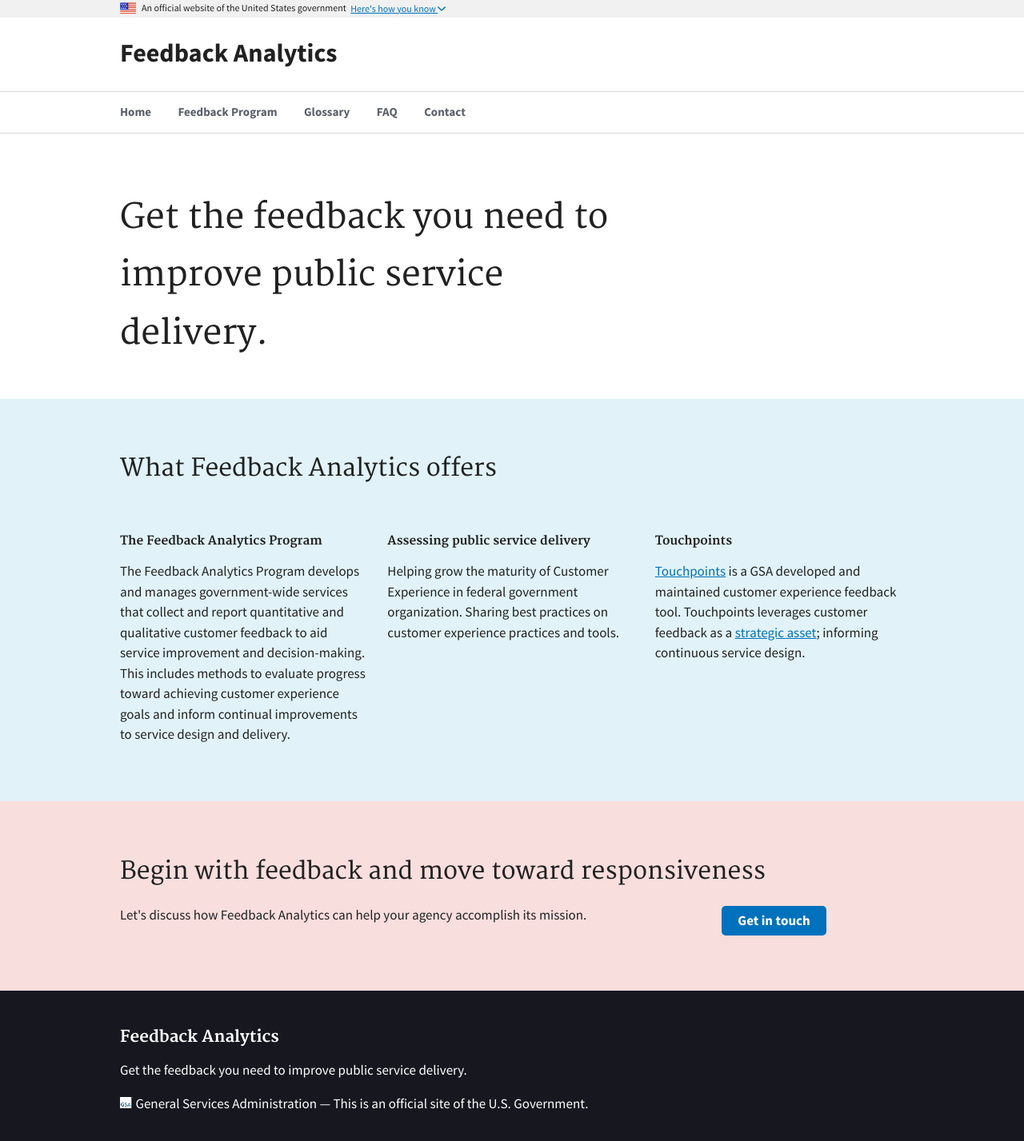
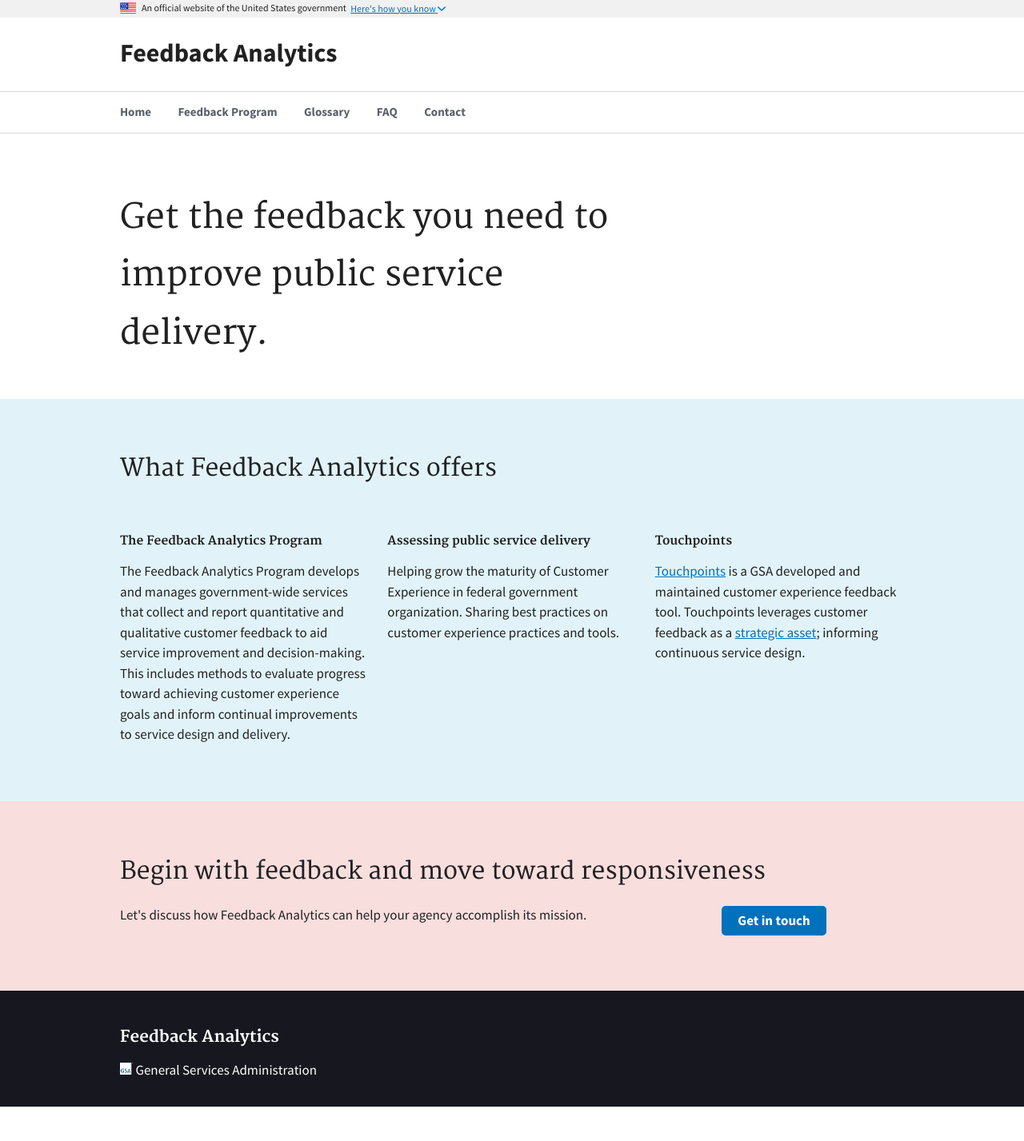
Before and after one commit to GSA/feedback.usa.gov, a Jekyll site: the page built from pages/home.html, in a window 1280 px wide. Shown: the whole page at 80% size. Built offline with Jekyll 4.4.1, drawn with Linux system fonts in a browser that asks for light colours; after the commit the page ends 1384 px from its top, so only the background shows below that.

Commit message:
update ruby to 2.7
* use Gemfile over .ruby-version
* remove redundant text from footer

```diff
--- a/Gemfile
+++ b/Gemfile
@@ -1,3 +1,5 @@
 source 'https://rubygems.org'
 
-gem "jekyll"
+ruby '2.7.0'
+
+gem 'jekyll'
--- a/_includes/footer2.html
+++ b/_includes/footer2.html
@@ -4,12 +4,8 @@
     <h3 class="logo">
       Feedback Analytics
     </h3>
-      <p class="font-sans-md margin-top-1">
-        Get the feedback you need to improve public service delivery.
-      </p>
     <p class="font-sans-2xs">
-        <img class="width-2 top-2px position-relative margin-right-05" style="width: 16px" src="{{ site.baseurl }}/assets/img/gsa-logo-white-lg.png" alt="GSA"> General Services Administration — This is an official site of the U.S. Government.
+      <img class="width-2 top-2px position-relative margin-right-05" style="width: 16px" src="{{ site.baseurl }}/assets/img/gsa-logo-white-lg.png" alt="GSA"> General Services Administration
     </p>
   </div>
-  </div>
 </footer>
```
Also changed, not shown: Gemfile.lock, 1 other file. Lines whose indentation alone changed are shown as unchanged.
